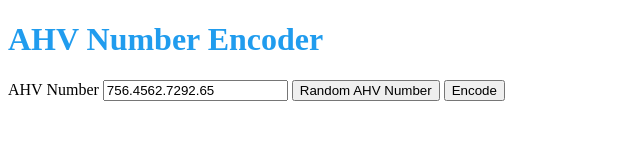
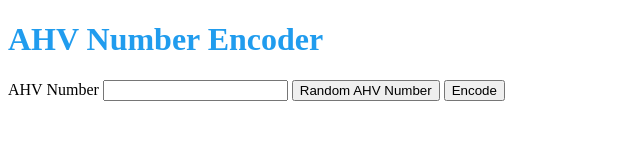
Before and after one commit to jensboss/ahv, a plain HTML site: page docs/index.html in a window 1280 px wide. Shown: the whole page, without its empty margins (0-640 px from the left). Drawn offline with Linux system fonts and the light colour scheme.

Commit message:
removed my AHV number

```diff
--- a/docs/index.html
+++ b/docs/index.html
@@ -11,7 +11,7 @@
         <h1>AHV Number Encoder</h1>
         <div>
         <label for="ahv-number">AHV Number</label>
-        <input type="text" id="ahv-number" name="name" value="756.4562.7292.65">
+        <input type="text" id="ahv-number" name="name" value="">
         <button type="button" id="randomize-button">Random AHV Number</button>
         <button type="button" id="submit-button">Encode</button>
         </div>
```
